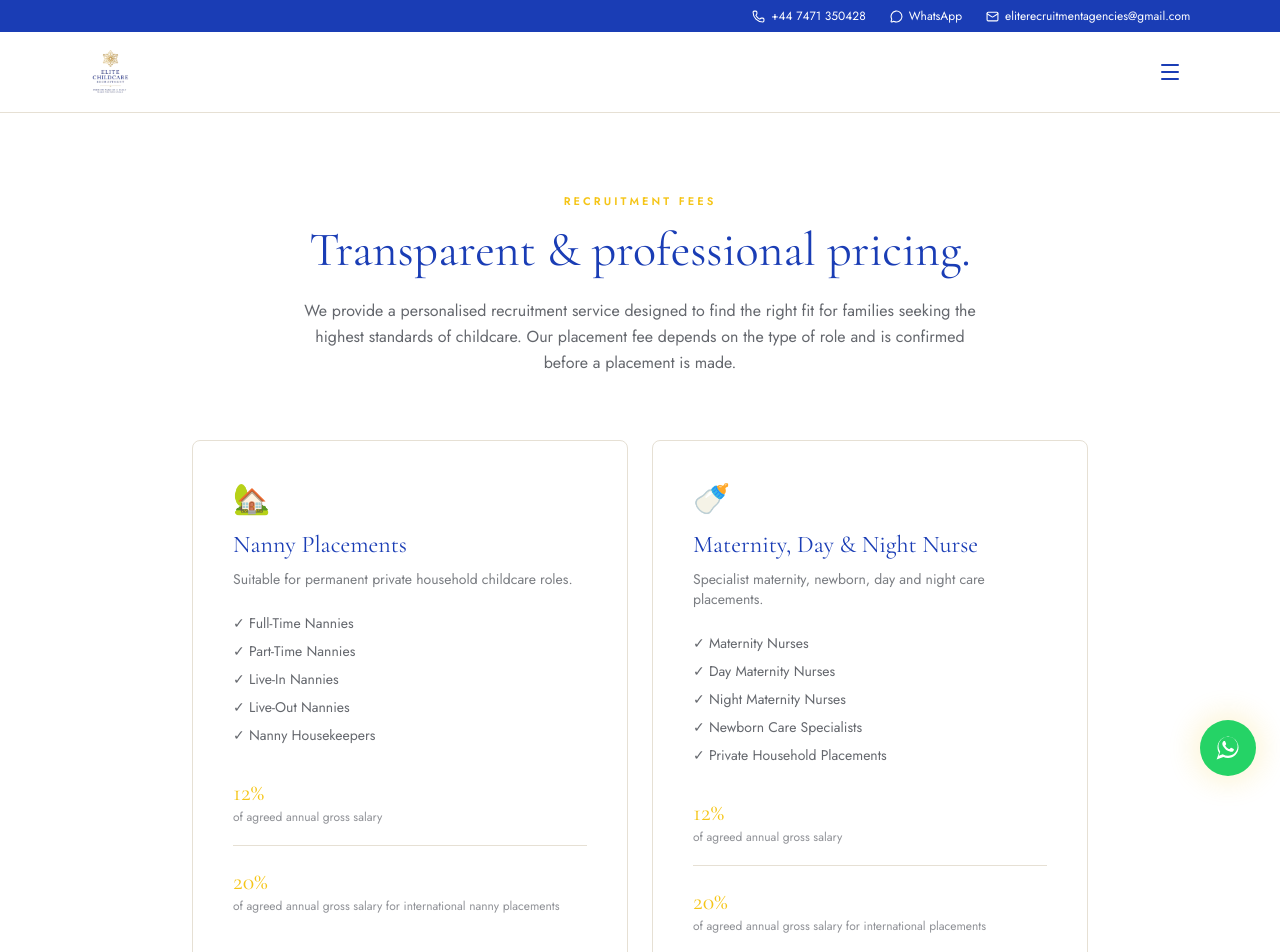
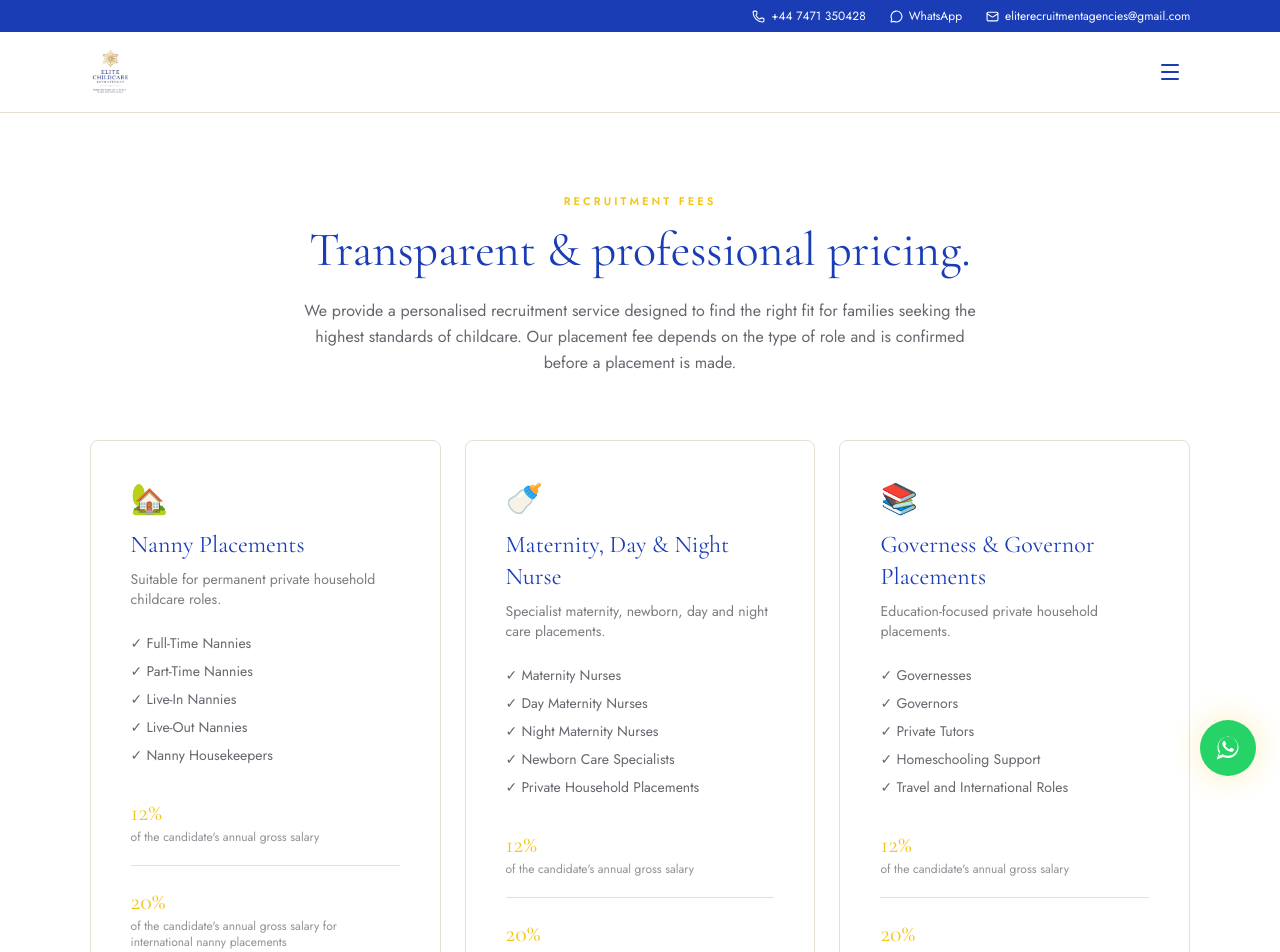
Before and after one commit to elo354/elite-recruitment-agency, a Next.js app: page /fees in a window 1280 px wide. Shown: the top 952 px of the page. Built offline with nearby package versions, Linux system fonts and the light colour scheme.

Commit message:
Enhance FeesPage content and formatting
Updated the description in metadata and improved text formatting for better readability. Added new sections for Governess and Governor placements.

```diff
--- a/app/(marketing)/fees/page.tsx
+++ b/app/(marketing)/fees/page.tsx
@@ -2,31 +2,42 @@ import type { Metadata } from "next";
 
 export const metadata: Metadata = {
   title: "Recruitment Fees | Elite Childcare Recruitment",
-  description: "Transparent, professional pricing for nanny and maternity nurse placements.",
+  description:
+    "Transparent, professional pricing for nanny, maternity nurse, governess and governor placements.",
 };
 
 export default function FeesPage() {
   return (
     <div className="px-[7%] py-20">
       <div className="max-w-2xl mx-auto text-center mb-16">
-        <div className="label justify-center flex mb-4">Recruitment Fees</div>
+        <div className="label justify-center flex mb-4">
+          Recruitment Fees
+        </div>
+
         <h1 className="font-serif text-4xl sm:text-5xl text-navy mb-6">
           Transparent &amp; professional pricing.
         </h1>
+
         <p className="text-ink/70 leading-relaxed">
-          We provide a personalised recruitment service designed to find the right fit for
-          families seeking the highest standards of childcare. Our placement fee depends on the
-          type of role and is confirmed before a placement is made.
+          We provide a personalised recruitment service designed to find the
+          right fit for families seeking the highest standards of childcare.
+          Our placement fee depends on the type of role and is confirmed before
+          a placement is made.
         </p>
       </div>
 
-      <div className="max-w-4xl mx-auto grid gap-6 md:grid-cols-2">
+      <div className="max-w-6xl mx-auto grid gap-6 md:grid-cols-2 lg:grid-cols-3">
         <div className="p-10 bg-white border border-border rounded-lg hover:border-gold hover:-translate-y-1 hover:shadow-lg hover:shadow-navy/10 transition-all">
           <div className="text-3xl mb-3">🏡</div>
-          <h3 className="font-serif text-2xl text-navy mb-2">Nanny Placements</h3>
+
+          <h3 className="font-serif text-2xl text-navy mb-2">
+            Nanny Placements
+          </h3>
+
           <p className="text-sm text-ink/60 mb-6">
             Suitable for permanent private household childcare roles.
           </p>
+
           <ul className="flex flex-col gap-2 text-sm text-ink/70 mb-8">
             <li>✓ Full-Time Nannies</li>
             <li>✓ Part-Time Nannies</li>
@@ -36,26 +47,32 @@ export default function FeesPage() {
           </ul>
 
           <div className="text-2xl font-serif text-gold">12%</div>
+
           <div className="text-xs text-ink/50">
-            of agreed annual gross salary
+            of the candidate&apos;s annual gross salary
           </div>
 
           <div className="mt-5 pt-5 border-t border-border">
             <div className="text-2xl font-serif text-gold">20%</div>
+
             <div className="text-xs text-ink/50">
-              of agreed annual gross salary for international nanny placements
+              of the candidate&apos;s annual gross salary for international
+              nanny placements
             </div>
           </div>
         </div>
 
         <div className="p-10 bg-white border border-border rounded-lg hover:border-gold hover:-translate-y-1 hover:shadow-lg hover:shadow-navy/10 transition-all">
           <div className="text-3xl mb-3">🍼</div>
+
           <h3 className="font-serif text-2xl text-navy mb-2">
             Maternity, Day &amp; Night Nurse
           </h3>
+
           <p className="text-sm text-ink/60 mb-6">
             Specialist maternity, newborn, day and night care placements.
           </p>
+
           <ul className="flex flex-col gap-2 text-sm text-ink/70 mb-8">
             <li>✓ Maternity Nurses</li>
             <li>✓ Day Maternity Nurses</li>
@@ -65,25 +82,65 @@ export default function FeesPage() {
           </ul>
 
           <div className="text-2xl font-serif text-gold">12%</div>
+
           <div className="text-xs text-ink/50">
-            of agreed annual gross salary
+            of the candidate&apos;s annual gross salary
           </div>
 
           <div className="mt-5 pt-5 border-t border-border">
             <div className="text-2xl font-serif text-gold">20%</div>
+
             <div className="text-xs text-ink/50">
-              of agreed annual gross salary for international placements
+              of the candidate&apos;s annual gross salary for international
+              placements
+            </div>
+          </div>
+        </div>
+
+        <div className="p-10 bg-white border border-border rounded-lg hover:border-gold hover:-translate-y-1 hover:shadow-lg hover:shadow-navy/10 transition-all">
+          <div className="text-3xl mb-3">📚</div>
+
+          <h3 className="font-serif text-2xl text-navy mb-2">
+            Governess &amp; Governor Placements
+          </h3>
+
+          <p className="text-sm text-ink/60 mb-6">
+            Education-focused private household placements.
+          </p>
+
+          <ul className="flex flex-col gap-2 text-sm text-ink/70 mb-8">
+            <li>✓ Governesses</li>
+            <li>✓ Governors</li>
+            <li>✓ Private Tutors</li>
+            <li>✓ Homeschooling Support</li>
+            <li>✓ Travel and International Roles</li>
+          </ul>
+
+          <div className="text-2xl font-serif text-gold">12%</div>
+
+          <div className="text-xs text-ink/50">
+            of the candidate&apos;s annual gross salary
+          </div>
+
+          <div className="mt-5 pt-5 border-t border-border">
+            <div className="text-2xl font-serif text-gold">20%</div>
+
+            <div className="text-xs text-ink/50">
+              of the candidate&apos;s annual gross salary for international
+              placements
             </div>
           </div>
         </div>
       </div>
 
       <p className="text-center text-xs text-ink/50 max-w-lg mx-auto mt-10">
-        Placement fees are payable by the client once a placement is confirmed and are not deducted
-        from the candidate&apos;s remuneration. Full terms are set out in our{" "}
+        Placement fees are payable by the client once a placement is confirmed
+        and are not deducted from the candidate&apos;s remuneration. Full terms
+        are set out in our{" "}
         <a href="/terms" className="underline hover:text-navy">
           Terms &amp; Conditions
-        </a>.
+        </a>
+        .
       </p>
     </div>
   );
```
